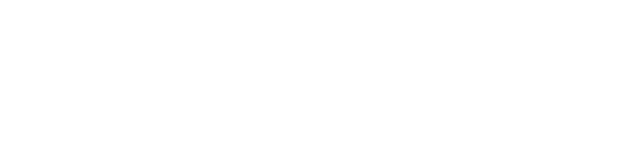
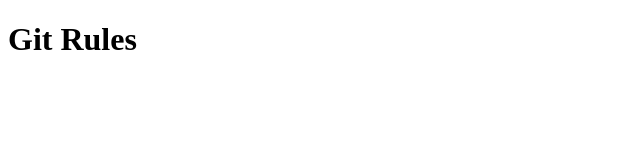
Before and after one commit to matthewrmoyer/git-example, a plain HTML site: page index.html in a window 1280 px wide. Shown: the whole page, without its empty margins (0-640 px from the left). Drawn offline with Linux system fonts and the light colour scheme.

Commit message:
add heading

```diff
--- a/index.html
+++ b/index.html
@@ -5,6 +5,7 @@
     <title>Git is Awesome</title>
   </head>
   <body>
+    <h1>Git Rules</h1>
 
   </body>
 </html>
```
